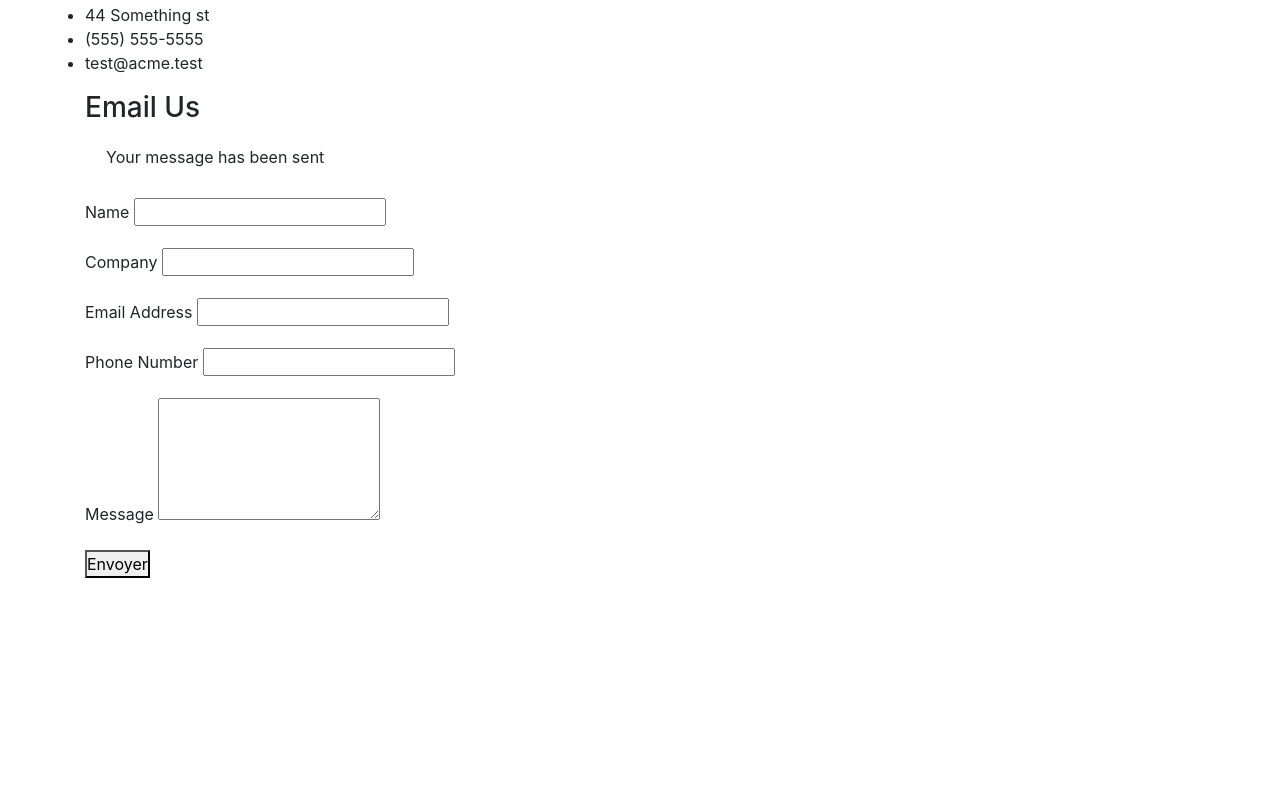
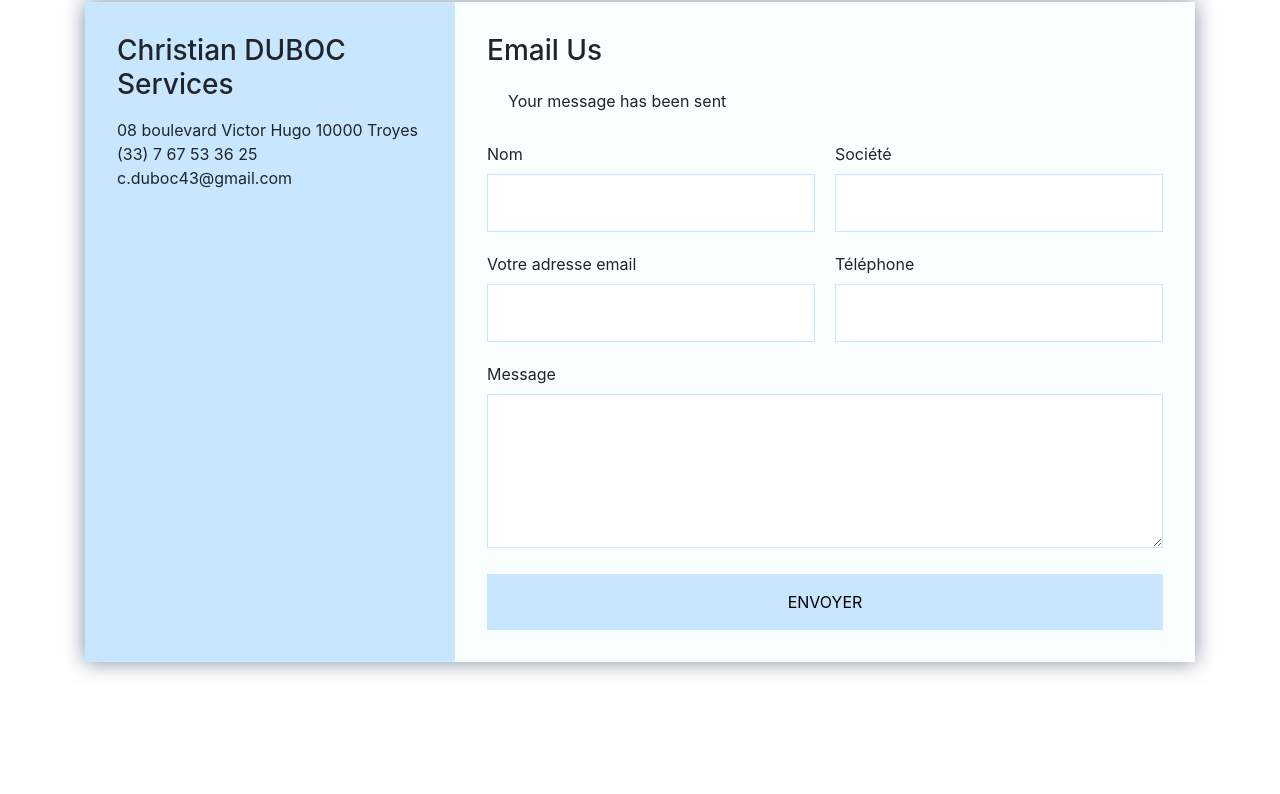
Before and after one commit to christian89-alt/christianproject, a plain HTML site: page personnel/contact.html in a window 1280 px wide. Shown: the part 1130-1924 px from the top of the page. Before the commit the page ends 1824 px from the top, so only its background shows below. Drawn offline with nearby package versions, Linux system fonts and the light colour scheme.

Commit message:
modification on contact form on 05 june 2021

```diff
--- a/personnel/assets/css/style.css
+++ b/personnel/assets/css/style.css
@@ -857,3 +857,110 @@ padding: 10px 40px 60px;
 margin: 10px 0px 60px;
 border: 1px solid GREY;
 }
+
+*{
+  box-sizing: border-box;
+}
+
+body{
+  background:#92bde7;
+  color:#485e74;
+  line-height:1.6;
+  font-family: 'Segoe UI', Tahoma, Geneva, Verdana, sans-serif;
+  padding:1em;
+}
+
+.container{
+  max-width:1170px;
+  margin-left:auto;
+  margin-right:auto;
+  padding:1em;
+}
+
+ul{
+  list-style: none;
+  padding:0;
+}
+
+.brand{
+  text-align: center;
+}
+
+.brand span{
+  color:#fff;
+}
+
+.wrapper{
+  box-shadow: 0 0 20px 0 rgba(72,94,116,0.7);
+}
+
+.wrapper > *{
+  padding: 1em;
+}
+
+.company-info{
+  background:#c9e6ff;
+}
+
+.company-info h3, .company-info ul{
+  text-align: center;
+  margin:0 0 1rem 0;
+}
+
+.contact{
+  background:#f9feff;
+}
+
+/* FORM STYLES */
+.contact form{
+  display: grid;
+  grid-template-columns: 1fr 1fr;
+  grid-gap:20px;
+}
+
+.contact form label{
+  display:block;
+}
+
+.contact form p{
+  margin:0;
+}
+
+.contact form .full{
+  grid-column: 1 / 3;
+}
+
+.contact form button, .contact form input, .contact form textarea{
+  width:100%;
+  padding:1em;
+  border:1px solid #c9e6ff;
+}
+
+.contact form button{
+  background:#c9e6ff;
+  border:0;
+  text-transform: uppercase;
+}
+
+.contact form button:hover,.contact form button:focus{
+  background:#92bde7;
+  color:#fff;
+  outline:0;
+  transition: background-color 2s ease-out;
+}
+
+/* LARGE SCREENS */
+@media(min-width:700px){
+  .wrapper{
+    display: grid;
+    grid-template-columns: 1fr 2fr;
+  }
+
+  .wrapper > *{
+    padding:2em;
+  }
+
+  .company-info h3, .company-info ul, .brand{
+    text-align: left;
+  }
+}
--- a/personnel/contact.html
+++ b/personnel/contact.html
@@ -101,14 +101,14 @@
 
 
       <div class="container">
-        <h1 class="brand"><span>Acme</span> Web Design</h1>
+        <h1 class="brand"><span>Christian Duboc </span> Développeur front end</h1>
         <div class="wrapper">
           <div class="company-info">
-            <h3>Acme Web Design</h3>
+            <h3>Christian DUBOC Services</h3>
             <ul>
-              <li><i class="fa fa-road"></i> 44 Something st</li>
-              <li><i class="fa fa-phone"></i> (555) 555-5555</li>
-              <li><i class="fa fa-envelope"></i> test@acme.test</li>
+              <li><i class="fa fa-road"></i> 08 boulevard Victor Hugo 10000 Troyes</li>
+              <li><i class="fa fa-phone"></i> (33) 7 67 53 36 25 </li>
+              <li><i class="fa fa-envelope"></i> c.duboc43@gmail.com</li>
             </ul>
           </div>
           <div class="contact">
@@ -116,19 +116,19 @@
             <div class="alert">Your message has been sent</div>
             <form id="contactForm">
               <p>
-                <label>Name</label>
+                <label>Nom</label>
                 <input type="text" name="name" id="name" required>
               </p>
               <p>
-                <label>Company</label>
+                <label>Société</label>
                 <input type="text" name="company" id="company">
               </p>
               <p>
-                <label>Email Address</label>
+                <label>Votre adresse email</label>
                 <input type="email" name="email" id="email" required>
               </p>
               <p>
-                <label>Phone Number</label>
+                <label>Téléphone</label>
                 <input type="text" name="phone" id="phone">
               </p>
               <p class="full">
```
